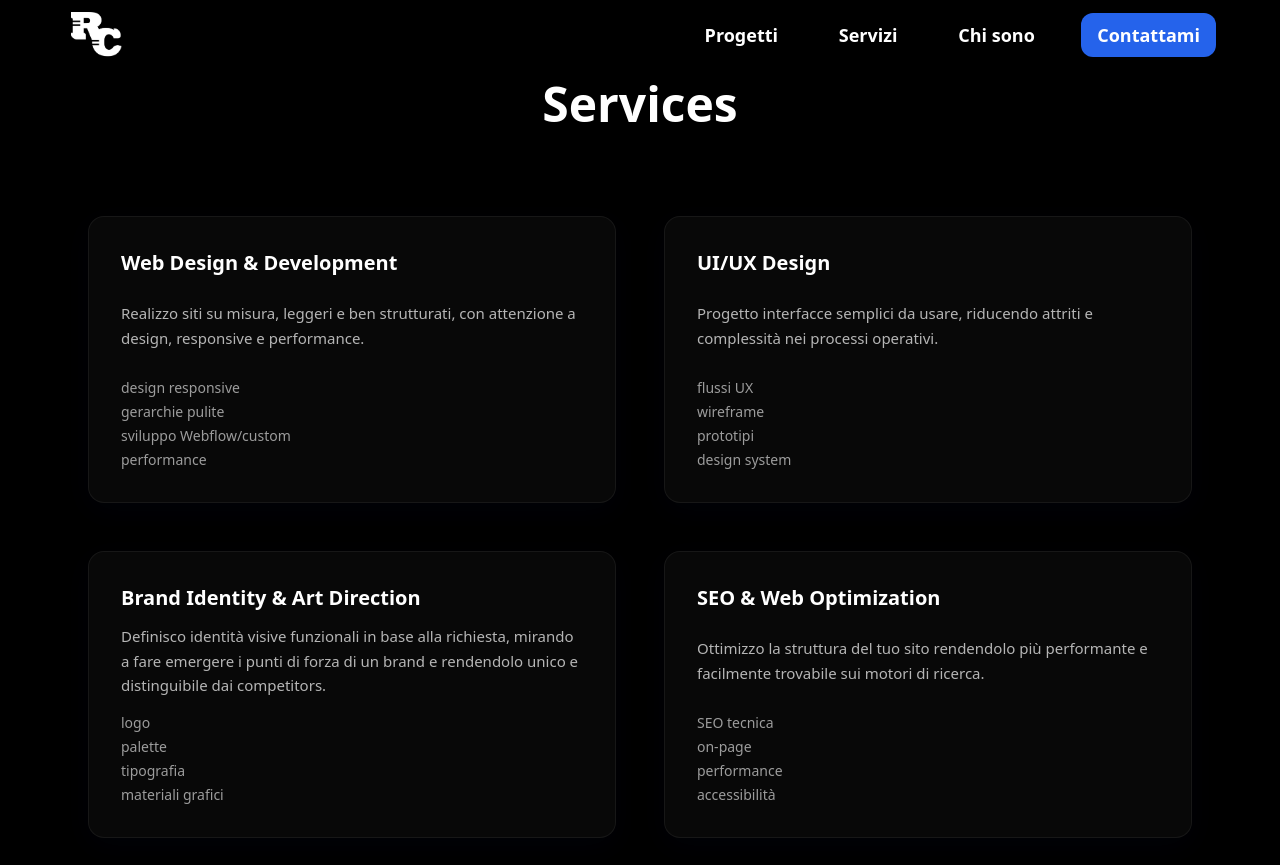
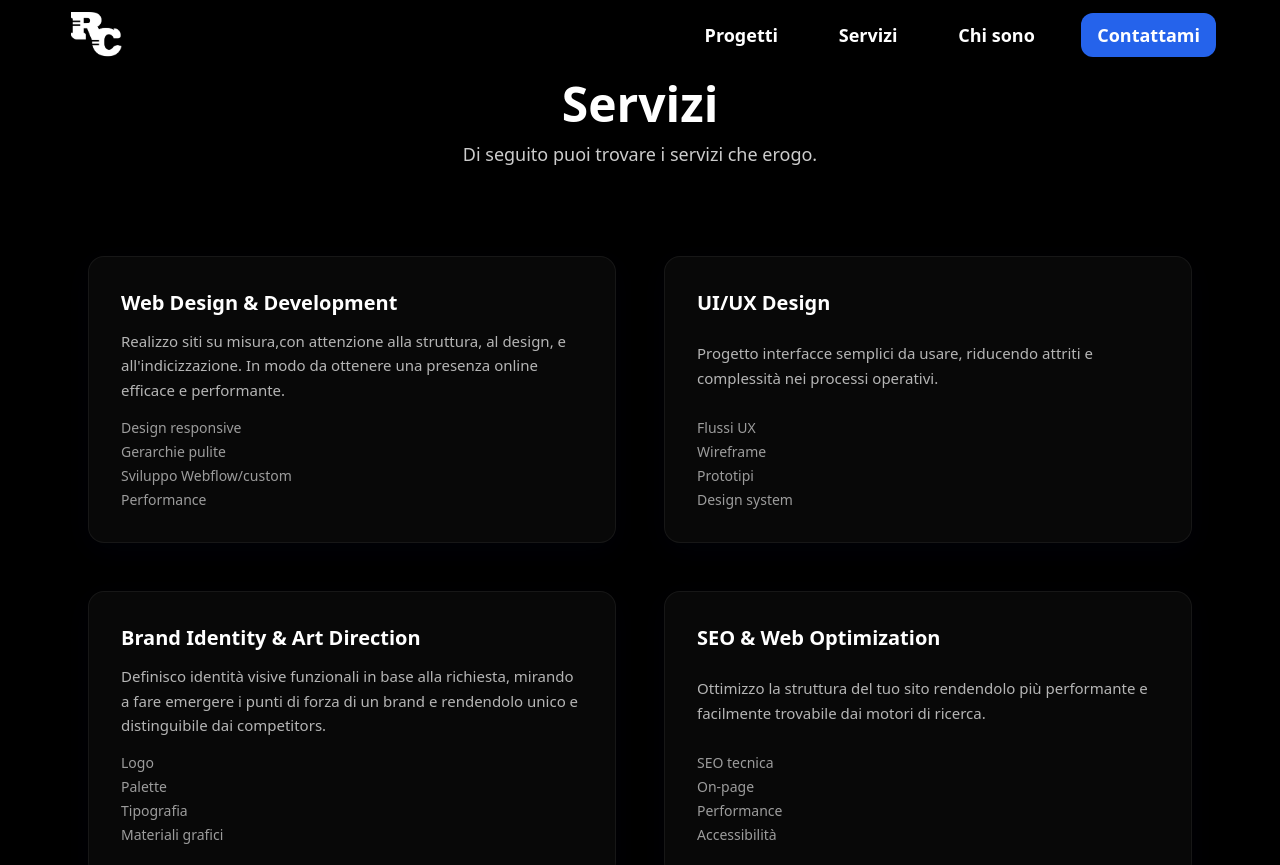
Before and after one commit to Riccardocassis/personal-website-v2, a Vue app: page /services in a window 1280 px wide. Shown: the top 865 px of the page. Built offline with nearby package versions, Linux system fonts and the light colour scheme.

Commit message:
fix: aggiorna testi in italiano per la sezione Hero e i servizi

```diff
--- a/src/components/hero.vue
+++ b/src/components/hero.vue
@@ -27,7 +27,7 @@
               </h1>
 
               <p ref="subtitleRef" class="mt-6 md:mt-8 text-sm sm:text-base md:text-lg text-white/90 max-w-md md:max-w-xl leading-relaxed mx-auto md:mx-0">
-                Progetto interfacce chiare e flussi ordinati, unendo design e sviluppo web.
+                Trasformo le tue idee in soluzioni digitali.
               </p>
 
               <!-- Social icons row (small, white/70, gap-6, centered, mt-8) -->
--- a/src/pages/Services.vue
+++ b/src/pages/Services.vue
@@ -3,7 +3,8 @@
     <!-- blue radial gradient removed; page uses solid background -->
     <div class="relative z-10">
     <header class="mb-4 px-2 text-center">
-      <h1 class="text-5xl font-extrabold mb-2 text-white">Services</h1>
+      <h1 class="text-5xl font-extrabold mb-2 text-white">Servizi</h1>
+      <p class="text-lg text-white/80 mt-3">Di seguito puoi trovare i servizi che erogo.</p>
     </header>
 
     <!-- Symmetric 2x2 icon block -->
@@ -20,12 +21,14 @@
       <!-- Card 1 -->
       <article class="service-card bg-transparent border p-8 rounded-2xl flex flex-col justify-between h-full w-full" tabindex="0">
         <h2 class="text-xl font-semibold text-white mb-3">Web Design & Development</h2>
-        <p class="text-white/70 leading-relaxed text-[15px]">Realizzo siti su misura, leggeri e ben strutturati, con attenzione a design, responsive e performance.</p>
+        <p class="text-white/70 leading-relaxed text-[15px]">Realizzo siti su misura,con attenzione alla struttura, al design, e all'indicizzazione.
+          In modo da ottenere una presenza online efficace e performante.
+        </p>
         <ul class="mt-4 space-y-1 text-white/60 text-sm">
-          <li>design responsive</li>
-          <li>gerarchie pulite</li>
-          <li>sviluppo Webflow/custom</li>
-          <li>performance</li>
+          <li>Design responsive</li>
+          <li>Gerarchie pulite</li>
+          <li>Sviluppo Webflow/custom</li>
+          <li>Performance</li>
         </ul>
       </article>
 
@@ -34,10 +37,10 @@
         <h2 class="text-xl font-semibold text-white mb-3">UI/UX Design</h2>
         <p class="text-white/70 leading-relaxed text-[15px]">Progetto interfacce semplici da usare, riducendo attriti e complessità nei processi operativi.</p>
         <ul class="mt-4 space-y-1 text-white/60 text-sm">
-          <li>flussi UX</li>
-          <li>wireframe</li>
-          <li>prototipi</li>
-          <li>design system</li>
+          <li>Flussi UX</li>
+          <li>Wireframe</li>
+          <li>Prototipi</li>
+          <li>Design system</li>
         </ul>
       </article>
 
@@ -46,22 +49,22 @@
         <h2 class="text-xl font-semibold text-white mb-3">Brand Identity & Art Direction</h2>
         <p class="text-white/70 leading-relaxed text-[15px]">Definisco identità visive funzionali in base alla richiesta, mirando a fare emergere i punti di forza di un brand e rendendolo unico e distinguibile dai competitors.</p>
         <ul class="mt-4 space-y-1 text-white/60 text-sm">
-          <li>logo</li>
-          <li>palette</li>
-          <li>tipografia</li>
-          <li>materiali grafici</li>
+          <li>Logo</li>
+          <li>Palette</li>
+          <li>Tipografia</li>
+          <li>Materiali grafici</li>
         </ul>
       </article>
 
       <!-- Card 4 -->
       <article class="service-card bg-transparent border p-8 rounded-2xl flex flex-col justify-between h-full w-full" tabindex="0">
         <h2 class="text-xl font-semibold text-white mb-3">SEO & Web Optimization</h2>
-        <p class="text-white/70 leading-relaxed text-[15px]">Ottimizzo la struttura del tuo sito rendendolo più performante e facilmente trovabile sui motori di ricerca.</p>
+        <p class="text-white/70 leading-relaxed text-[15px]">Ottimizzo la struttura del tuo sito rendendolo più performante e facilmente trovabile dai motori di ricerca.</p>
         <ul class="mt-4 space-y-1 text-white/60 text-sm">
           <li>SEO tecnica</li>
-          <li>on-page</li>
-          <li>performance</li>
-          <li>accessibilità</li>
+          <li>On-page</li>
+          <li>Performance</li>
+          <li>Accessibilità</li>
         </ul>
       </article>
 
```
